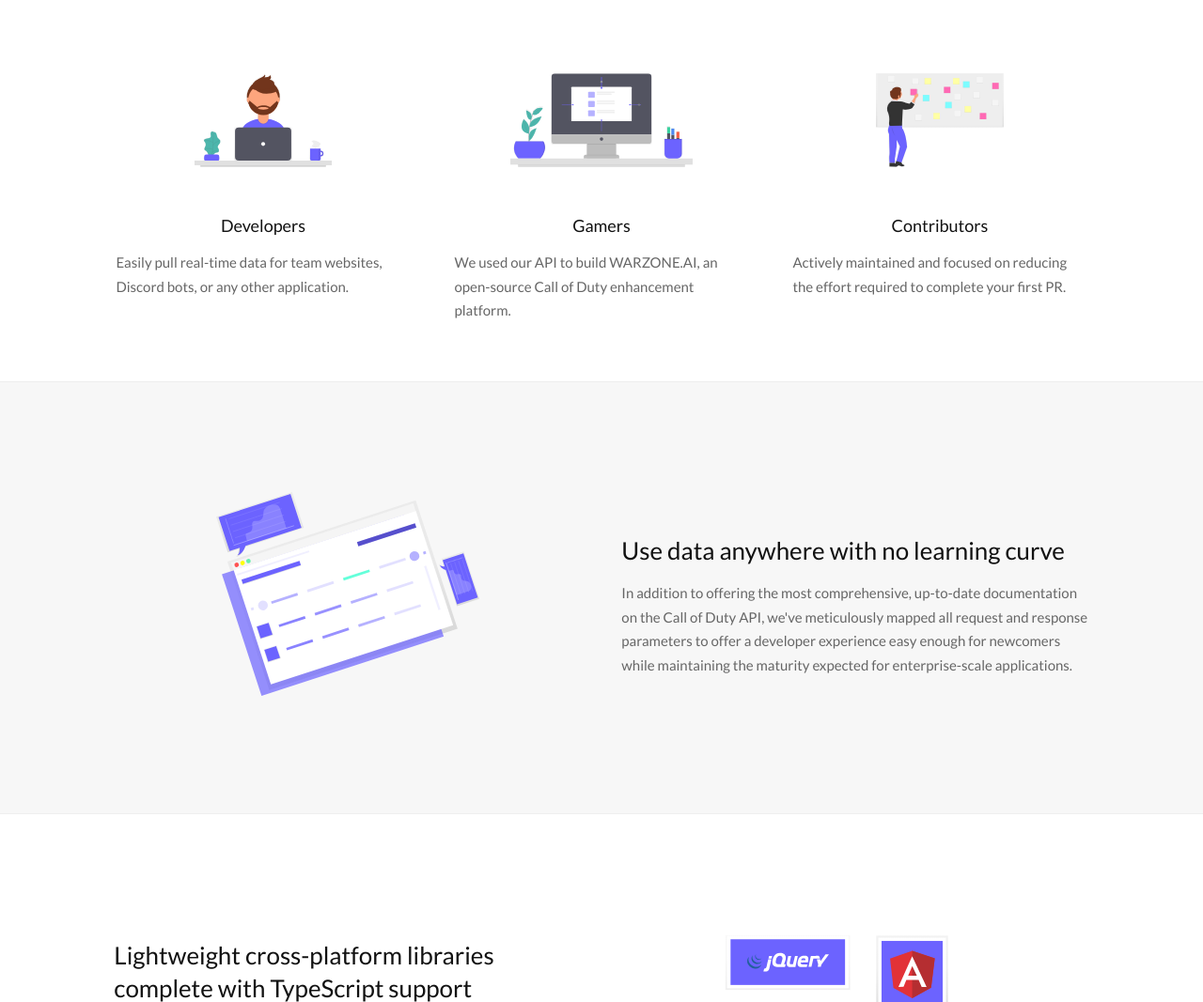
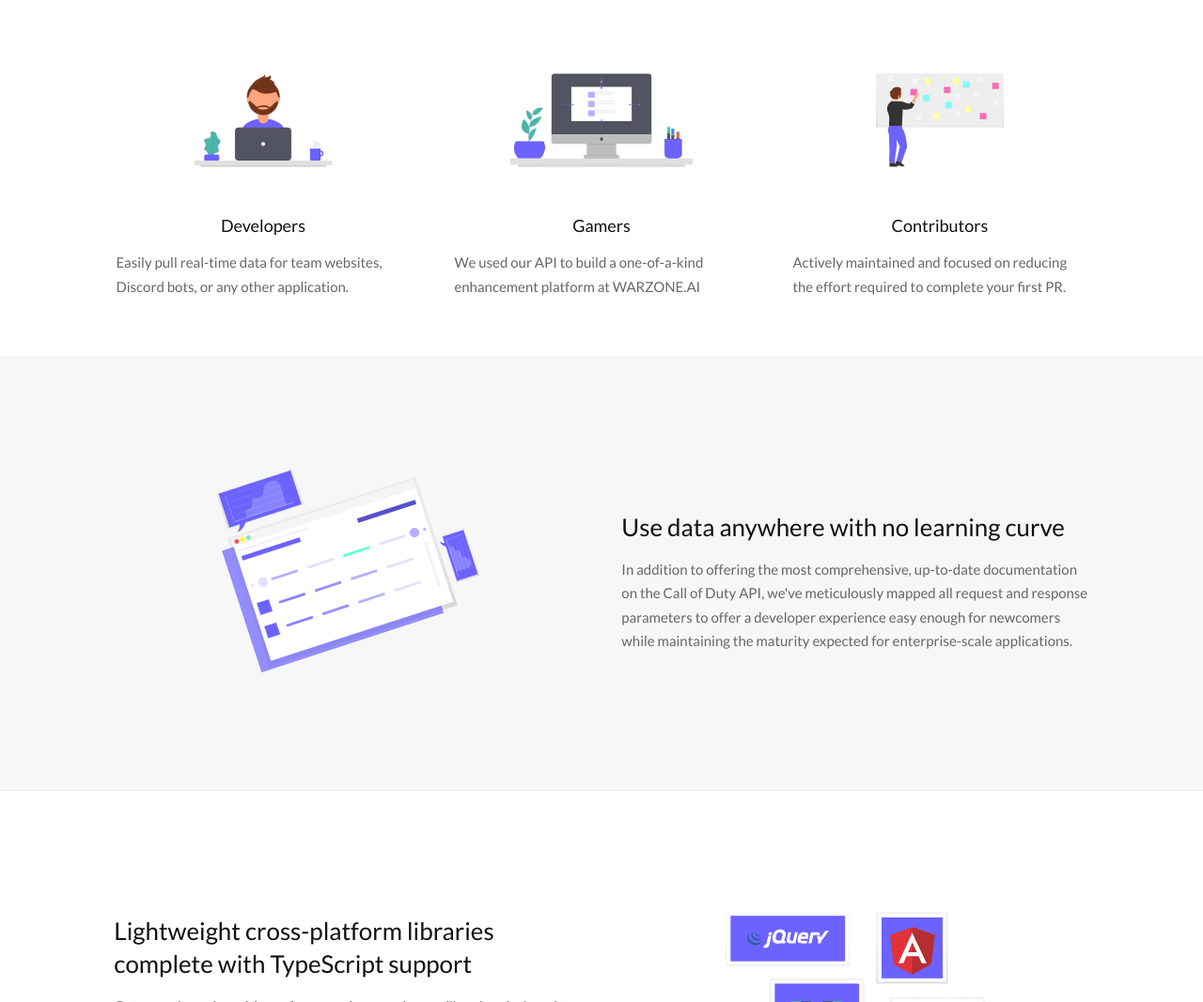
Before and after one commit to mdlindsey/callofdutyapi, a website with bundled scripts: page docs/index.html in a window 1280 px wide. Shown: the part 950-2017 px from the top of the page at 94% size. Built offline with nearby package versions, Linux system fonts and the light colour scheme.

Commit message:
Docs wording

```diff
--- a/docs/index.html
+++ b/docs/index.html
@@ -84,8 +84,8 @@
 					</div>
 					<h4>Gamers</h4>
 					<p class="step__text">
-						We used our API to build <a href="https://warzone.ai">WARZONE.AI</a>, an open-source Call of Duty
-						enhancement platform.
+						We used our API to build a one-of-a-kind
+						enhancement platform at <a href="https://warzone.ai">WARZONE.AI</a>
 					</p>
 				</div>
 				<div class="step">
```
